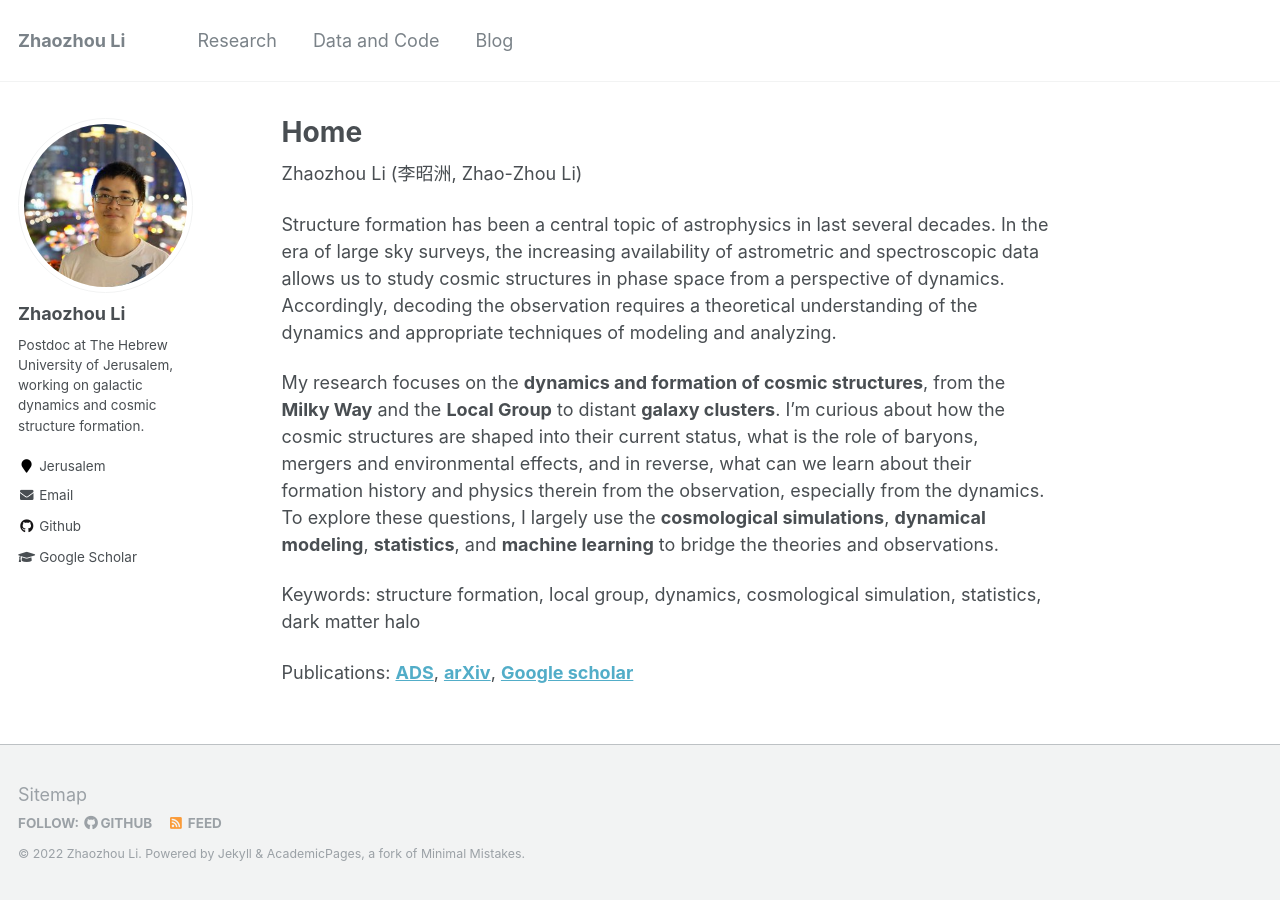
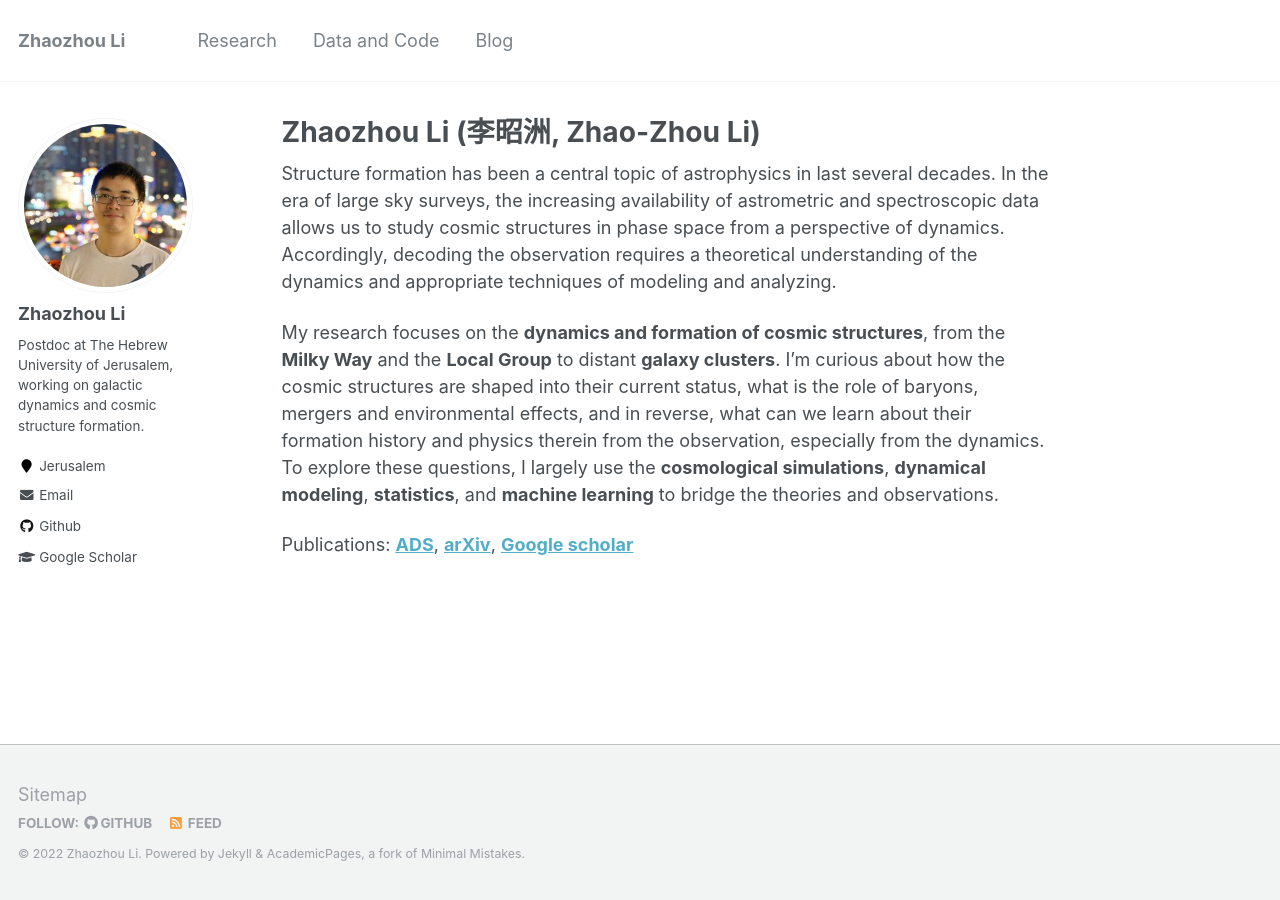
Before and after one commit to syrte/syrte.github.io-jekyll, a Jekyll site: the page built from _pages/about.md, in a window 1280 px wide. Built offline with Jekyll 4.4.1, drawn with Linux system fonts in a browser that asks for light colours; part of the change alters nothing that is shown.

Commit message:
Update about.md

```diff
--- a/_pages/about.md
+++ b/_pages/about.md
@@ -1,14 +1,12 @@
 ---
 permalink: /
-title: "Home"
-excerpt: "Home"
+title: "Zhaozhou Li (李昭洲, Zhao-Zhou Li)"
+excerpt: "Zhaozhou Li (李昭洲, Zhao-Zhou Li)"
 author_profile: true
 redirect_from:
   - /about/
   - /about.html
 ---
-
-Zhaozhou Li (李昭洲, Zhao-Zhou Li)
 
 
 Structure formation has been a central topic of astrophysics in last several decades.
@@ -26,7 +24,7 @@ and in reverse, what can we learn about their formation history and physics ther
 To explore these questions, I largely use the **cosmological simulations**, **dynamical modeling**, **statistics**, and **machine learning** to bridge the theories and observations.
 
 
-Keywords: structure formation, local group, dynamics, cosmological simulation, statistics, dark matter halo
+<!-- Keywords: structure formation, local group, dynamics, cosmological simulation, statistics, dark matter halo -->
 
 Publications:
 [**ADS**](https://ui.adsabs.harvard.edu/search/fq=%7B!type%3Daqp%20v%3D%24fq_database%7D&fq_database=(database%3Aastronomy)&p_=0&q=%3Dauthor%3A%22Li%2C%20Zhao-Zhou%22%20OR%20%3Dauthor%3A%22Li%2C%20Zhaozhou%22&sort=date%20desc%2C%20bibcode%20desc),
```
